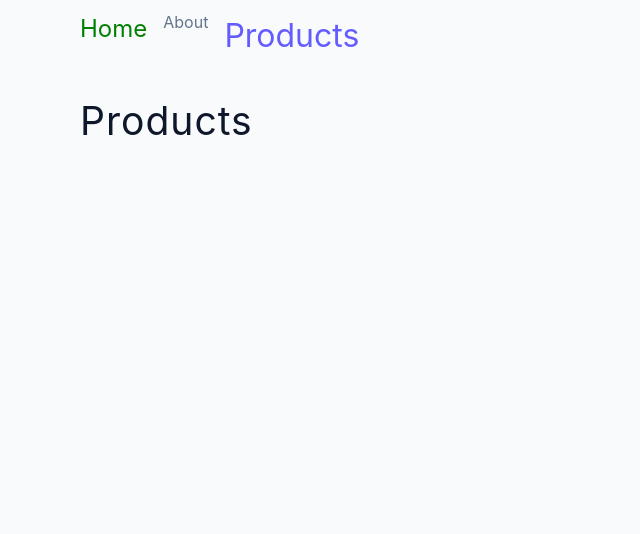
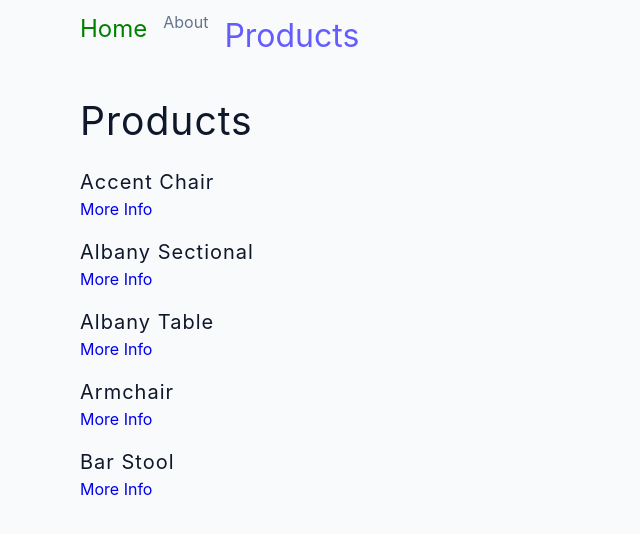
Before and after one commit to iamshahidameen/react-router-6, a React (Create React App) app: page /products in a window 1280 px wide. Shown: the top 534 px of the page, without its empty margins (0-640 px from the left). Built offline with nearby package versions, Linux system fonts and the light colour scheme.

Commit message:
setup Single Product  page using useParam id and matching it with the data.js product id using find() method

```diff
--- a/src/pages/Products.js
+++ b/src/pages/Products.js
@@ -1,8 +1,25 @@
+import { Link } from 'react-router-dom';
+import productsList from '../data';
+import SingleProduct from './SingleProduct';
 const Products = () => {
   return (
     <>
-      <section className='section'>
+      <section className="section">
         <h2>products</h2>
+        <div className="products">
+          {productsList.map((product) => {
+            const { id, name, image } = product;
+            return (
+              <article key={id}>
+                <h5>{name}</h5>
+                <Link to={`/products/${id}`} element>
+                  {' '}
+                  More Info{' '}
+                </Link>
+              </article>
+            );
+          })}
+        </div>
       </section>
     </>
   );
--- a/src/pages/SingleProduct.js
+++ b/src/pages/SingleProduct.js
@@ -1,10 +1,15 @@
-import { useParams } from 'react-router-dom';
+import { Link, useParams } from 'react-router-dom';
+import products from '../data';
 const SingleProduct = () => {
-  console.log(useParams());
   const { productID } = useParams();
+  const product = products.find((prod) => prod.id === productID);
+  const { id, name, image } = product;
   return (
-    <section className="section product">
-      <h2>{productID}</h2>
+    <section className="section product" id={id}>
+      <img src={image} alt={name} />
+      <h2>{name}</h2>
+
+      <Link to="/products">Back to Products</Link>
     </section>
   );
 };
```
